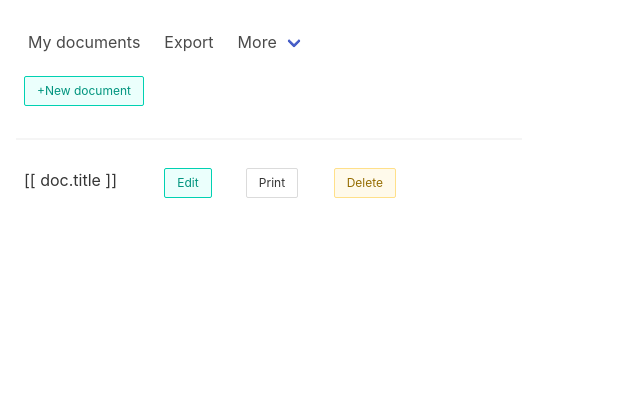
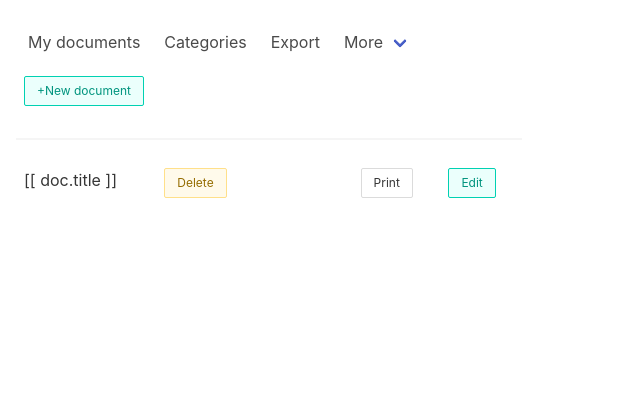
Before and after one commit to byoso/Markdown_imperator, a Flask app: template templates/index.html in a window 1280 px wide. Shown: the top 420 px of the page, without its empty margins (0-640 px from the left). Run offline with Flask 2, Linux system fonts and the light colour scheme; the template is opened without the code that fills it, so the values that code supplies are empty.

Commit message:
index improved

```diff
--- a/main.py
+++ b/main.py
@@ -12,8 +12,6 @@
     jsonify)
 from database.database import db
 
-from markdown import markdown
-
 
 app = Flask(
         __name__,
@@ -25,12 +23,12 @@
 
 @app.route('/')
 def index():
-    documents = db().model('document').all()
-    categories = db().model('category').all()
+    documents = db().model('document').all().order_by('title')
+    categories = db().model('category').all().order_by('name')
 
     context = {
         'docs': documents.jsonify(),
-        'cats': categories,
+        'categories': categories,
     }
     return render_template('index.html', **context)
 
@@ -45,8 +43,10 @@
         Doc.update(f"id={doc_id}", title=title, content=content)
         return jsonify(Doc.get_id(doc_id).jsonify())
     doc = Doc.get_id(doc_id)
-    doc.render = markdown(doc.content)
-    return render_template('edit.html', doc=doc)
+    context = {
+        'doc': doc,
+    }
+    return render_template('edit.html', **context)
 
 
 @app.route("/new_file")
--- a/templates/_base.html
+++ b/templates/_base.html
@@ -27,6 +27,9 @@
                 <a class="navbar-item" href="{{url_for('index')}}">
                 My documents
                 </a>
+                <a class="navbar-item" href="">
+                Categories
+                </a>
                 <a class="navbar-item">
                 Export
                 </a>
@@ -44,7 +47,7 @@
                     Contact
                     </a>
                     <hr class="navbar-divider">
-                    <a class="navbar-item">
+                    <a class="navbar-item" href="https://github.com/byoso/Markdown_imperator/issues">
                     Report an issue
                     </a>
                 </div>
--- a/templates/index.html
+++ b/templates/index.html
@@ -1,6 +1,16 @@
 {% extends '_base.html' %}
 
 {% block content %}
+<style>
+    .table_row {
+        cursor: pointer;
+    }
+    .table_row:hover {
+        background-color: rgb(193, 193, 255);
+    }
+
+</style>
+
 
 <div id="app">
     <div class="columns">
@@ -9,16 +19,17 @@
             class="button is-primary is-small is-light is-outlined m-2">+New document</a>
             <hr>
             <div  style="overflow-y:scroll; word-wrap:break-word; height:700px;">
-                <table class="table is-striped is-narrow">
-                    <tr v-for="doc in docs" >
-                        <td @click="preview(doc.id)" style="cursor: pointer;">[[ doc.title ]]</td>
-                        <td><a :href="'edit/'+[[ doc.id ]]"
-                            class="button is-primary is-small is-light is-outlined">Edit</a></td>
-                        <td><a :href="" class="button is-small">Print</a></td>
+                <table class="table is-narrow">
+                    <tr @mouseover="preview(doc.id);" class="table_row"
+                    v-for="doc in docs">
+                        <td >[[ doc.title ]]</td>
                         <td><label class="button is-small is-light is-outlined is-warning"
                             @click="checked(doc.id)">Delete</label>
                         <a :href="'delete/' + [[ doc.id ]]" class="button is-danger is-small"
                          :id="'confirm_'+doc.id" style="visibility: hidden;">confirm</a></td>
+                        <td><a :href="" class="button is-small">Print</a></td>
+                        <td><a :href="'edit/'+[[ doc.id ]]"
+                            class="button is-primary is-small is-light is-outlined">Edit</a></td>
                     </tr>
                 </table>
 
@@ -36,7 +47,7 @@
 
 {% block script %}
 <script>
-    const docs = {{ docs | safe }};
+    const docs = {{ docs | safe }}
     const { createApp } = Vue
 
     createApp({
@@ -67,10 +78,8 @@
             },
             preview(id) {
                 console.log("preview...", id)
-                // this.preview_html = this.get_doc_by_id(id).title
                 document.getElementById("render").innerHTML = this.get_doc_by_id(id)
             },
-
         },
 
     }).mount('#app')
```
Also changed, not shown: database/MD_imperator_db.sqlite3, 1 other file.
